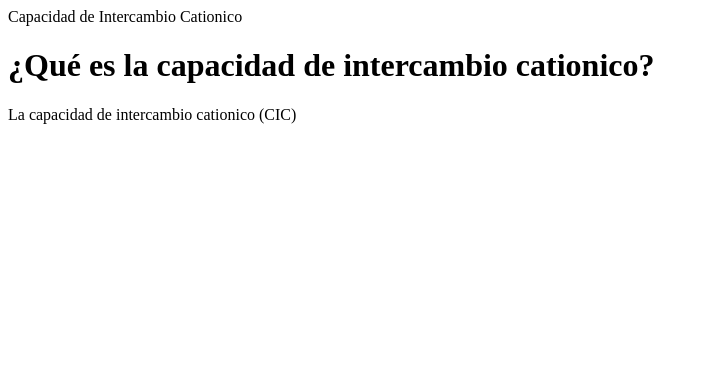
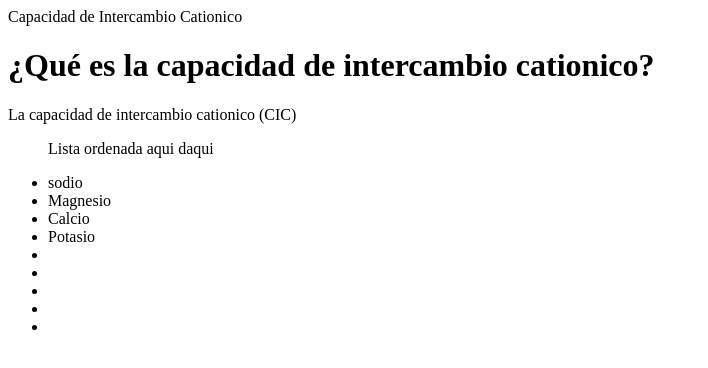
Before and after one commit to Miriam-2612/PaginaWeb-IAM, a plain HTML site: page index.html in a window 1280 px wide. Shown: the whole page, without its empty margins (0-708 px from the left). Drawn offline with Linux system fonts and the light colour scheme.

Commit message:
Agrege una lista

```diff
--- a/index.html
+++ b/index.html
@@ -8,7 +8,19 @@
     <body>
         <h1>¿Qué es la capacidad de intercambio cationico?</h1>
         <p> La capacidad de intercambio cationico (CIC)
-
+        <ol>Lista ordenada
+            aqui daqui </ol>
+        <ul>
+            <li>sodio</li>
+            <li>Magnesio</li>
+            <li>Calcio</li>
+            <li>Potasio</li>
+            <li></li>
+            <li></li>
+            <li></li>
+            <li></li>
+            <li></li>
+        </ul>
         </p>
     </body>
 </html>
```
